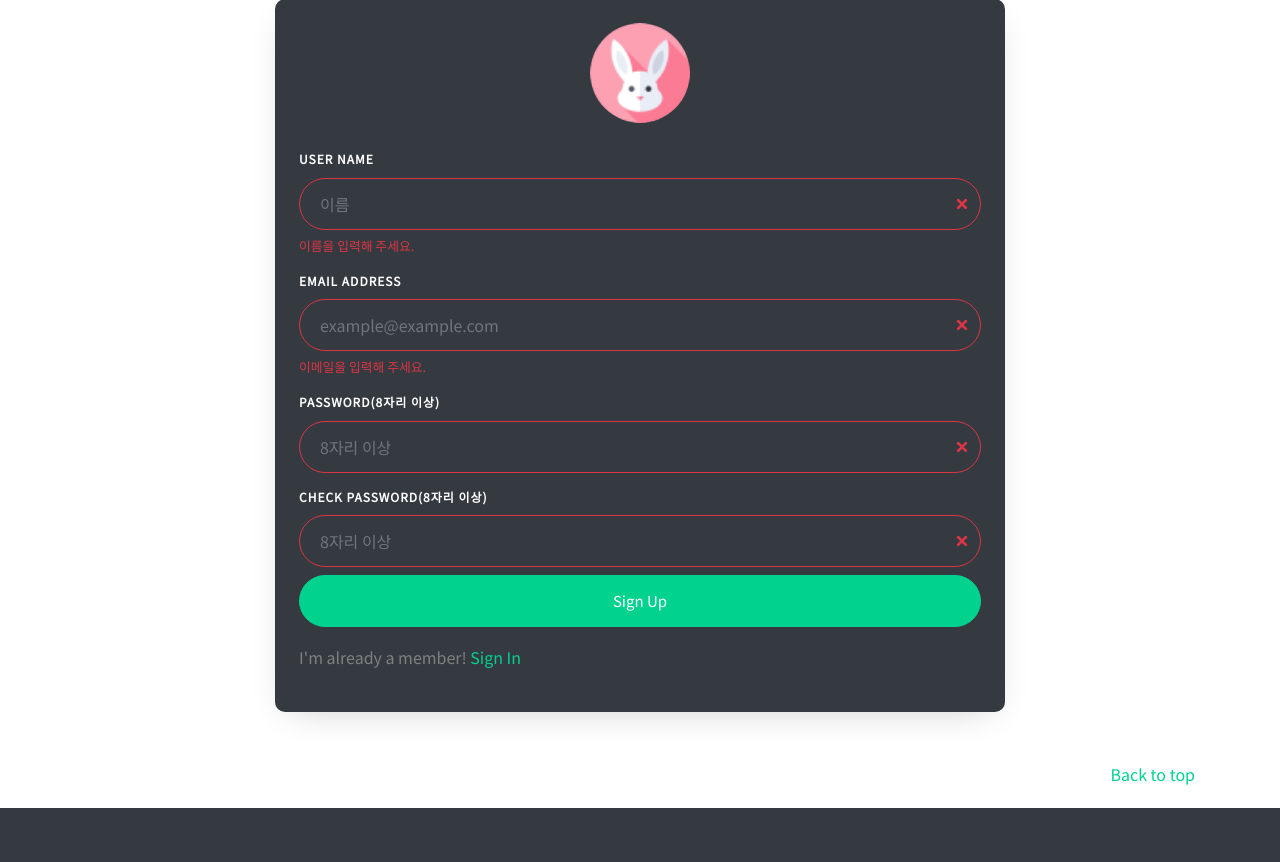
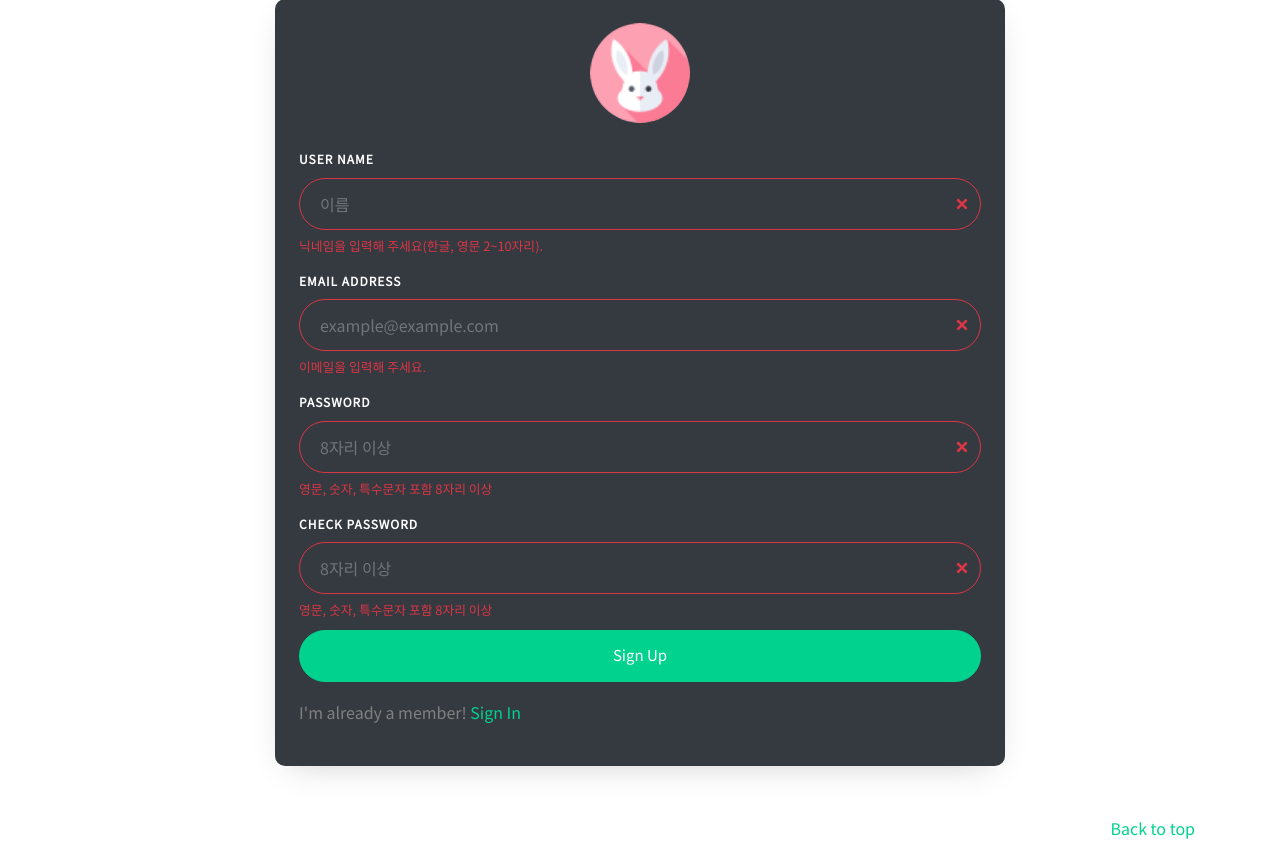
Before and after one commit to martinalee94/elice_library_p1, a Flask app: page /user/signup in a window 1280 px wide. Shown: the part 99-961 px from the top of the page. Before the commit the page ends 907 px from the top, so only its background shows below. Run offline with Flask 2, Linux system fonts and the light colour scheme; some libraries are stand-ins or nearby versions.

Commit message:
signup form validation check pattern

```diff
--- a/app/templates/signup.html
+++ b/app/templates/signup.html
@@ -21,6 +21,7 @@
         user_pw1 = $('#user_pw1').val()
         user_pw2 = $('#user_pw2').val()
         user_name = $('#user_name').val()
+
         $.ajax({
             url: '/user/signup',
             type: 'post',
@@ -71,12 +72,12 @@
                     </div>
 
 
-                    <form action="/user/signup" method='POST' class="signup-form was-validated">
+                    <form action="/user/signup" method='POST' class="signup-form was-validated" novalidate>
                         <div class="form-group mb-2">
                             <label class="label" for="user_name">User Name</label>
-                            <input type="text" id="user_name" class="form-control" placeholder="이름" required>
+                            <input type="text" id="user_name" class="form-control" placeholder="이름" pattern="^[가-힣a-zA-Z]{2,10}$"  required>
                             <div class="invalid-feedback">
-                                이름을 입력해 주세요.
+                                닉네임을 입력해 주세요(한글, 영문 2~10자리).
                             </div>
                         </div>
 
@@ -88,12 +89,18 @@
                             </div>
                         </div>
                         <div class="form-group mb-2">
-                            <label class="label" for="user_pw1">Password(8자리 이상)</label>
-                            <input id="user_pw1" type="password" class="form-control" placeholder="8자리 이상" required>
+                            <label class="label" for="user_pw1">Password</label>
+                            <input id="user_pw1" type="password" class="form-control" placeholder="8자리 이상" minlength='8' pattern="^(?!.* )(?=.*[a-zA-Z])(?=.*[~!@#$%^&*()_+|<>?:{}])(?=.*[0-9]).{8,16}$" required>
+                            <div class="invalid-feedback">
+                                영문, 숫자, 특수문자 포함 8자리 이상
+                            </div>
                         </div>
                         <div class="form-group mb-2">
-                            <label class="label" for="user_pw2">Check Password(8자리 이상)</label>
-                            <input id="user_pw2" type="password" class="form-control" placeholder="8자리 이상" required>
+                            <label class="label" for="user_pw2">Check Password</label>
+                            <input id="user_pw2" type="password" class="form-control" placeholder="8자리 이상" minlength='8' pattern="(?=.*[a-zA-Z])(?=.*[~!@#$%^&*()_+|<>?:{}])(?=.*[0-9]).{8,16}$" required>
+                            <div class="invalid-feedback">
+                                영문, 숫자, 특수문자 포함 8자리 이상
+                            </div>
                         </div>
 
                         <div class="form-group">
```
